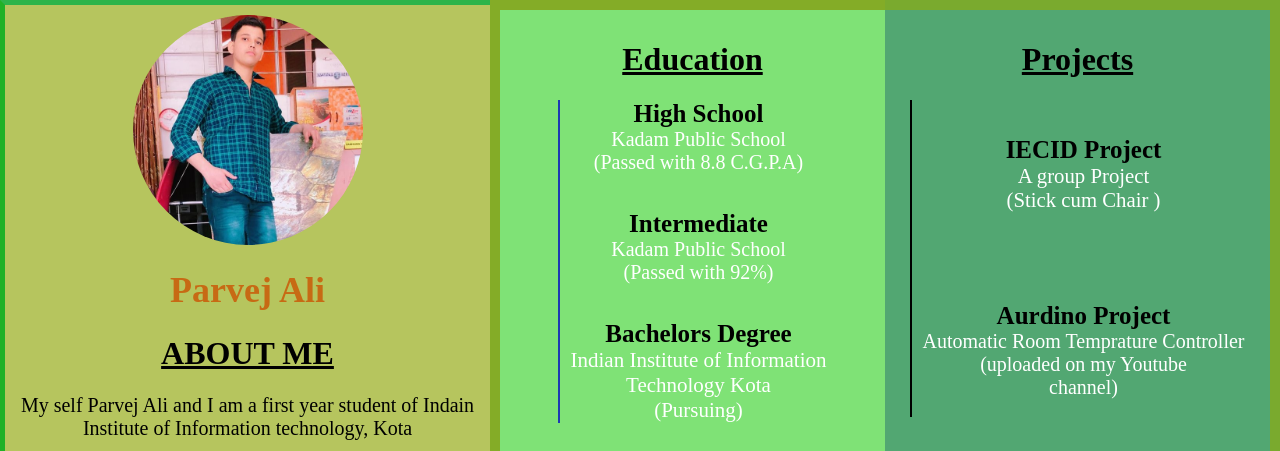
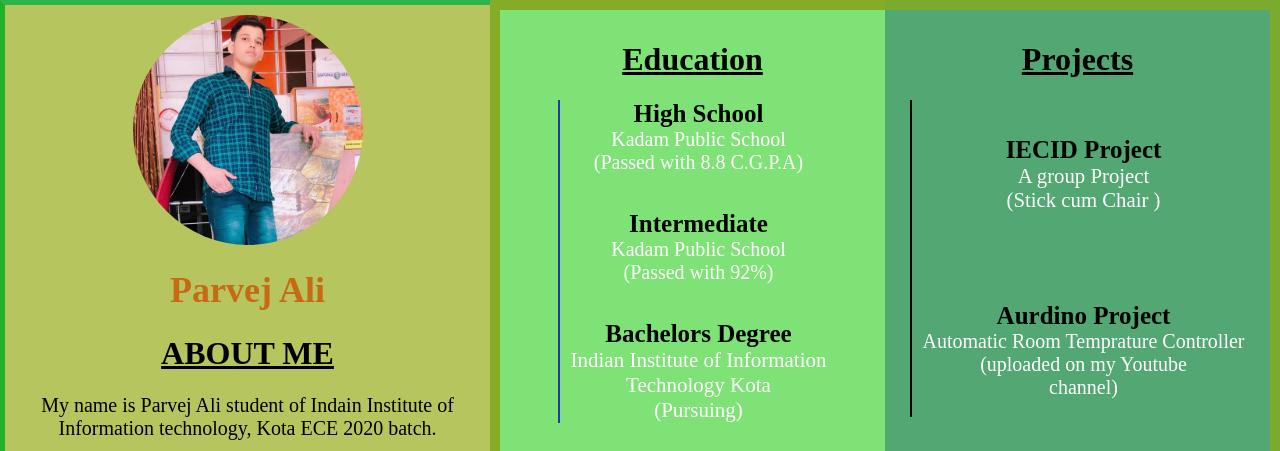
Before and after one commit to Parvej0Ali/MyResume.github.io, a plain HTML site: page index.html in a window 1280 px wide. Shown: the top 451 px of the page. Drawn offline with Linux system fonts and the light colour scheme.

Commit message:
Update index.html

```diff
--- a/index.html
+++ b/index.html
@@ -21,8 +21,8 @@
                 <div class="coloum">
                     <h1>ABOUT ME</h1>
 
-                    <p>My self Parvej Ali and I am a first year student of Indain Institute of Information
-                        technology, Kota
+                    <p>My name is Parvej Ali student of Indain Institute of Information
+                        technology, Kota ECE 2020 batch.
 
                     </p>
                 </div>
```
